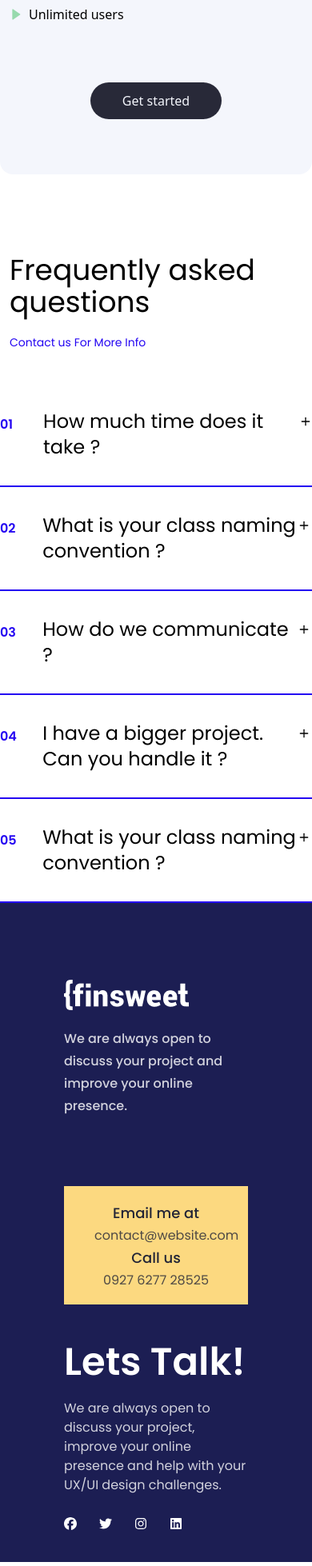
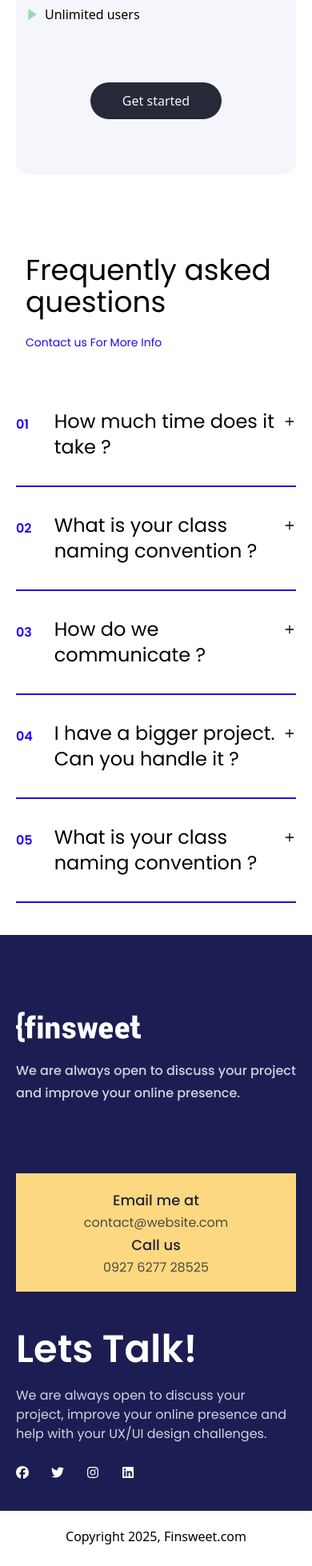
Before and after one commit to Sadat25/finsweet-p4, a React (Vite) app: page /pricing in a window 390 px wide. Shown: the part 1797-3755 px from the top of the page at 80% size. Built offline with nearby package versions, Linux system fonts and the light colour scheme.

Commit message:
pricing update

```diff
--- a/src/Components/Footer.jsx
+++ b/src/Components/Footer.jsx
@@ -11,7 +11,7 @@ const Footer = () => {
     return (
         <div>
             <footer className='bg-Tint-Blue pt-24'>
-                <Container className="lg:flex px-20 lg:px-0 pb-10 lg:pb-0">
+                <Container className="lg:flex px-5 lg:px-0 pb-10 lg:pb-0">
                     <div className='lg:w-1/2 mb-10 lg:mb-0'>
                         <img src={logo} alt="" />
                         <p className='font-Poppins font-medium leading-7 text-white/80 lg:w-100 mt-[22px] mb-[86px] '>We are always open to discuss your project and improve your online presence.</p>
@@ -38,7 +38,7 @@ const Footer = () => {
                     </div>
                 </Container>
             </footer>
-            <div className='container py-8 lg:flex items-center justify-between'>
+            <div className='container py-5 lg:flex items-center justify-between'>
                 <p className='text-center '>Copyright 2025, Finsweet.com</p>
                 <ul className='lg:flex items-center gap-8 text-center hidden'>
                     <NavLink to="/">
--- a/src/Pages/Riat/Riat.jsx
+++ b/src/Pages/Riat/Riat.jsx
@@ -16,7 +16,7 @@ const Riat = () => {
           <h1 className='font-Poppins lg:text-5xl text-3xl font-semibold lg:py-4 pt-4 py-2'>Our Pricing Plans</h1>
           <p className='font-Poppins text-[14px]'>When you’re ready to go beyond prototyping in Figma, Webflow is ready to help you bring your designs to life — without coding them.</p>
         </div>
-        <div className="lg:flex gap-10 lg:py-25 py-10">
+        <div className="lg:flex gap-10 lg:py-25 py-10 px-5 md:px-0">
           <div className="lg:w-1/3 lg:px-10 lg:py-25 px-3 group pt-10 pb-20 lg:my-0 my-10 bg-[#F4F6FC] hover:bg-[#1C1E53] hover:text-[#F4F6FC] rounded-2xl transition delay-50 duration-300 ease-in-out hover:-translate-y-1 hover:scale-105 cursor-pointer">
             <div className="">
               <div className="flex gap-2 items-center">
@@ -166,7 +166,7 @@ const Riat = () => {
             </div>
           </div>
         </div>
-        <div className="lg:flex">
+        <div className="lg:flex px-5 md:px-0 mb-10">
           <div className="lg:w-1/3 px-3">
           <h2 className='font-Poppins lg:text-5xl text-4xl py-5 '>Frequently asked questions</h2>
           <p className='font-Poppins text-[14px] text-Royal-Blue'>Contact us For More Info</p>
```
Also changed, not shown: 1 other file (tests, documents, lock files or other folders).
